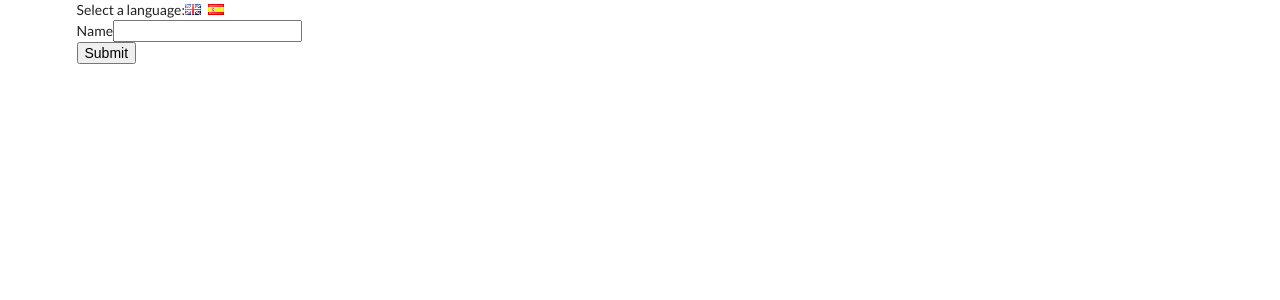
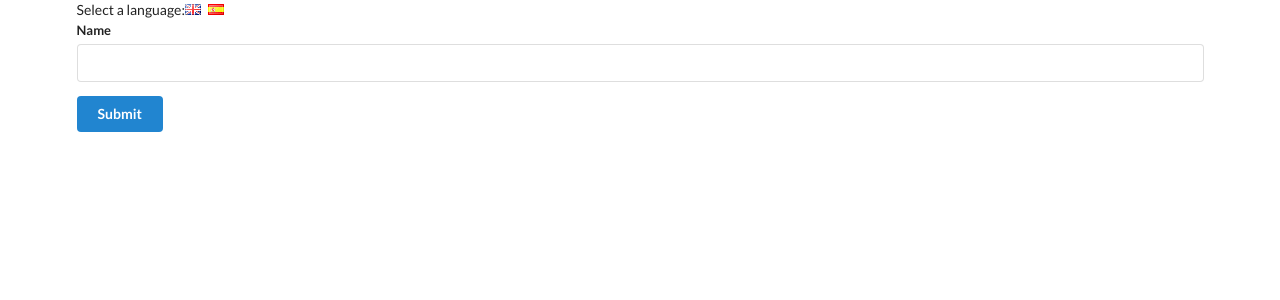
Before and after one commit to ThisIsItz/React-Language, a React (Create React App) app: page / in a window 1280 px wide. Shown: the top 300 px of the page. Built offline with nearby package versions, Linux system fonts and the light colour scheme.

Commit message:
Improved UI

```diff
--- a/src/components/Button.js
+++ b/src/components/Button.js
@@ -4,7 +4,7 @@
     render(){
         return(
             <div>
-                <button className="ui primary">Submit</button>
+                <button className="ui button primary">Submit</button>
             </div>
         )
     }
--- a/src/components/UserCreate.js
+++ b/src/components/UserCreate.js
@@ -4,7 +4,7 @@
 
 const UserCreate = () => {
     return(
-        <div>
+        <div className="ui form">
             <Field />
             <Button />
         </div>
```
